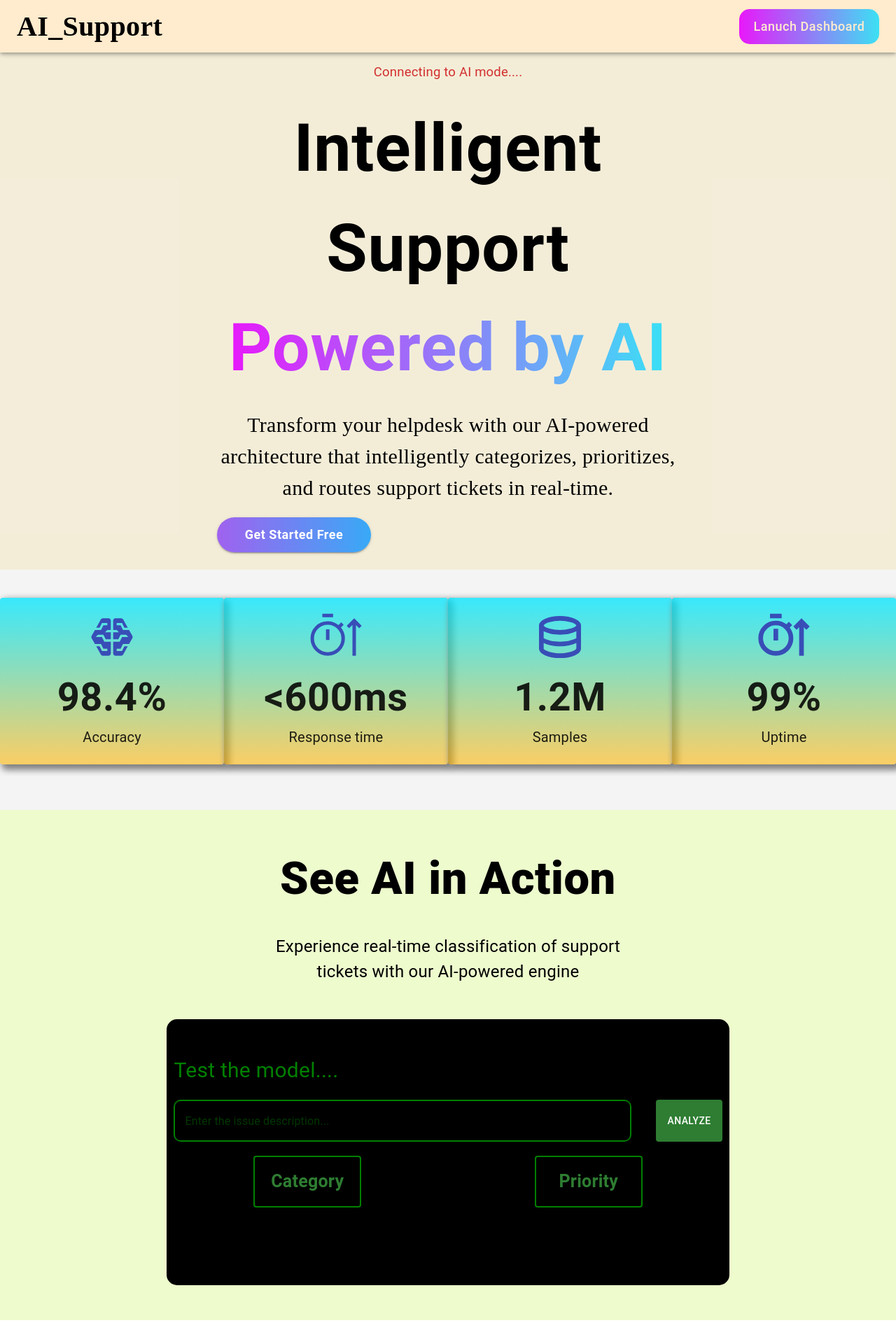
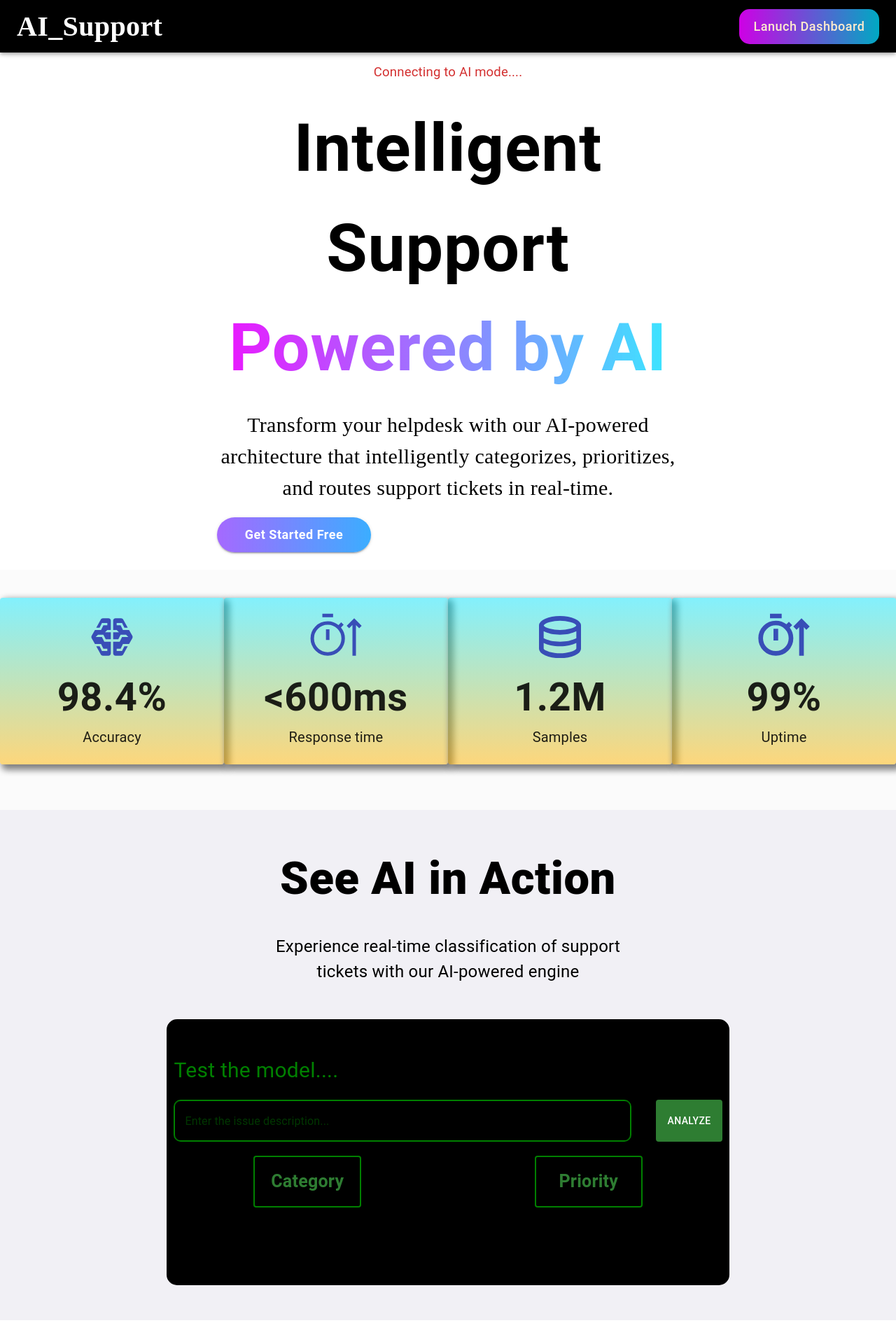
Before and after one commit to subrahmanyam-chellu/IT_Support, a React (Vite) app in the folder client/: page / in a window 1280 px wide. Shown: the top 1920 px of the page at 70% size. Built offline with nearby package versions, Linux system fonts and the light colour scheme; no server answers.

Commit message:
colours changed

```diff
--- a/client/src/components/Explain.jsx
+++ b/client/src/components/Explain.jsx
@@ -24,7 +24,7 @@ const Explain = () => {
                 {
                    data.map((item, i)=>{
                     return(
-                        <Card key={i} className='cards' sx={{background:"linear-gradient(to top, rgba(214, 166, 33, 0.54), rgba(206, 227, 17, 0.95))", boxShadow:'3px 3px 5px 5px grey', m:'20px'}}>
+                        <Card key={i} className='cards' sx={{background:"linear-gradient(to top, rgba(214, 166, 33, 0.28), rgba(206, 227, 17, 0.49))", boxShadow:'3px 3px 5px 5px grey', m:'20px'}}>
                             <CardContent sx={{display:'flex', flexDirection:'column', alignItems:'center', textAlign:'center', m:'35px', minHeight:{xs:'215px'} }}>
                                 <img src={item.logo} style={{width:80, height:80}}></img>
                                 <Typography sx={{fontSize:30, fontWeight:'bolder', mb:'20px'}}>{item.data}</Typography>
--- a/client/src/components/HeroL.jsx
+++ b/client/src/components/HeroL.jsx
@@ -15,7 +15,7 @@ const HeroL = ({ model }) => {
   }
 
   return (
-    <Box sx={{ width: '100%', heigth:'100%', display: 'flex', flexDirection:'column', justifyContent: 'center', alignItems:'center', backgroundColor: '#e8dcb381', py: { xs: '25px', md: '25px' } }}>
+    <Box sx={{ width: '100%', heigth:'100%', display: 'flex', flexDirection:'column', justifyContent: 'center', alignItems:'center', backgroundColor: '#ffff', py: { xs: '25px', md: '25px' } }}>
       <Box sx={{ display: 'flex', flexDirection: 'column', alignItems:'center', mx: {md: '310px' } }}>
         <Box>
           {model && <Typography color='success' sx={{ fontSize: { xs: 14, md: 18 }, textAlign: 'center', animation: `${pulse} 2s infinite` }}>AI model is connected.</Typography>}
--- a/client/src/components/Menu.jsx
+++ b/client/src/components/Menu.jsx
@@ -26,7 +26,7 @@ const Menu = ({section, setSection }) => {
                     my:{xs:'0px', md:'5px'},
                     width: { xs: '97%' },
                     position:{xs:'fixed', sm:'sticky'},
-                    background:{xs:'black', sm:'linear-gradient(45deg, #c3840ecc, #b2be2fb4)'},
+                    background:{xs:'black', sm:'linear-gradient(45deg, #c3840ea8, #b2be2f51)'},
                     zIndex:'2'
                 }}
             >
--- a/client/src/components/Section1.jsx
+++ b/client/src/components/Section1.jsx
@@ -17,7 +17,7 @@ const Section1 = () => {
     ]
 
   return (
-    <Box sx={{width:'100%', backgroundColor:'#f4f4f4', minHeight:'300px'}}>
+    <Box sx={{width:'100%', backgroundColor:'#f4f4f45f', minHeight:'300px'}}>
         <Box sx={{display:'flex', flexDirection:{xs:'column', md:'row'}, justifyContent:'space-around',
               alignItems:'center', py:{xs:'40px', md:'40px'}}}>
             {
@@ -26,7 +26,7 @@ const Section1 = () => {
                     return (
 
                     <Card key={i} className='cards' sx={{display:'flex', mb:'25px', justifyContent:'center', width:{xs:'320px', md:'330px'}, minHeight:{xs:'', md:'230px'},
-                     background:"linear-gradient(to top, rgba(255, 179, 0, 0.59), rgba(0, 229, 255, 0.77))", boxShadow: '5px 5px 10px 3px grey', textAlign:'center'}}>
+                     background:"linear-gradient(to top, rgba(255, 179, 0, 0.51), rgba(0, 229, 255, 0.48))", boxShadow: '5px 5px 10px 3px grey', textAlign:'center'}}>
                         <CardContent>
                             <img src={Logo} style={{width:80, height:80}}/>
                             <Typography sx={{fontSize:'3.5rem', fontWeight:'bold'}}>{item.data}</Typography>
--- a/client/src/components/SectionLast.jsx
+++ b/client/src/components/SectionLast.jsx
@@ -14,7 +14,7 @@ const SectionLast = () => {
   }
 
   return (
-    <Box sx={{ width: '100%', heigth:'100%', display: 'flex', flexDirection:'column', justifyContent: 'center', alignItems:'center', backgroundColor: '#e8dcb381', py: { xs: '75px', md: '25px' } }}>
+    <Box sx={{ width: '100%', heigth:'100%', display: 'flex', flexDirection:'column', justifyContent: 'center', alignItems:'center', backgroundColor: '#e8dcb329', py: { xs: '75px', md: '25px' } }}>
       <Box sx={{ display: 'flex', flexDirection: 'column', alignItems:'center', mx: {md: '310px' } }}>
 
         <Box sx={{ display: 'flex', flexDirection: { xs: 'column', md: 'row' }, alignItems: 'center', justifyContent: 'space-between', mt: { md: '25px' } }}>
--- a/client/src/components/Testing.jsx
+++ b/client/src/components/Testing.jsx
@@ -46,7 +46,7 @@ const Testing = () => {
     }
 
     return (
-        <Box sx={{ maxWidth: '100%', display: 'flex', flexDirection: 'column', alignItems: 'center', backgroundColor: '#e2f8af9f', justifyContent:'center'}} >
+        <Box sx={{ maxWidth: '100%', display: 'flex', flexDirection: 'column', alignItems: 'center', backgroundColor: '#887fa51d', justifyContent:'center'}} >
 
             <Box sx={{ display: 'flex', flexDirection: 'column', alignItems: 'center', justifyContent:'center', maxWidth: '100%', px: { xs: '0px', md: '356px' } }}>
                 <Typography sx={{ fontSize: { xs: 40, md: 65 }, fontWeight: 800, pt: { xs: '30px', md: '50px' } }}>See AI in Action</Typography>
--- a/client/src/pages/home/Home1.jsx
+++ b/client/src/pages/home/Home1.jsx
@@ -64,9 +64,9 @@ export default function ButtonAppBar() {
     return (
         <Box sx={{maxWidth:'100%', height:'100%', display:'flex', flexDirection:'column', alignItems:'center'}}>
             <AppBar sx={{position:'fixed'}}>
-                <Toolbar sx={{maxWidth:'100%', justifyContent:'space-between', backgroundColor:'blanchedalmond', height:{xs:'65px', sm:'75px'}}}>
+                <Toolbar sx={{maxWidth:'100%', justifyContent:'space-between', backgroundColor:'black', height:{xs:'65px', sm:'75px'}}}>
                     <Box>
-                        <Typography sx={{ fontSize: { xs: '20px', md: '40px' }, color: 'black', fontFamily: 'cooper', fontWeight:600}}>AI_Support</Typography>
+                        <Typography sx={{ fontSize: { xs: '20px', md: '40px' }, color: 'white', fontFamily: 'cooper', fontWeight:600}}>AI_Support</Typography>
                     </Box>
                     <Button className="lauchbtn" sx={{
                         width: { xs: '120px', md: '200px' }, height: { xs: '40px', md: '50px' }, fontSize: { xs: 14, md: 'large' },
```
